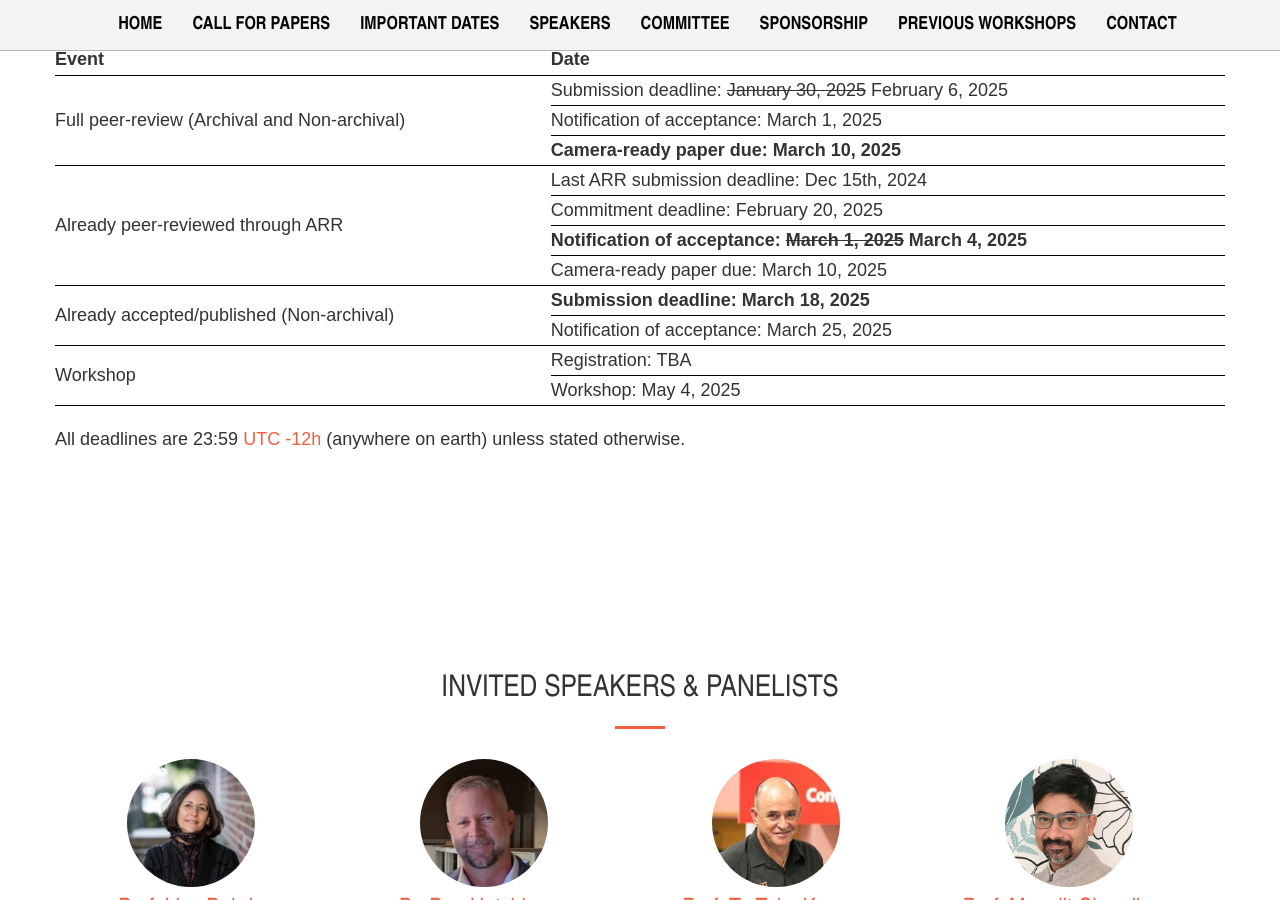
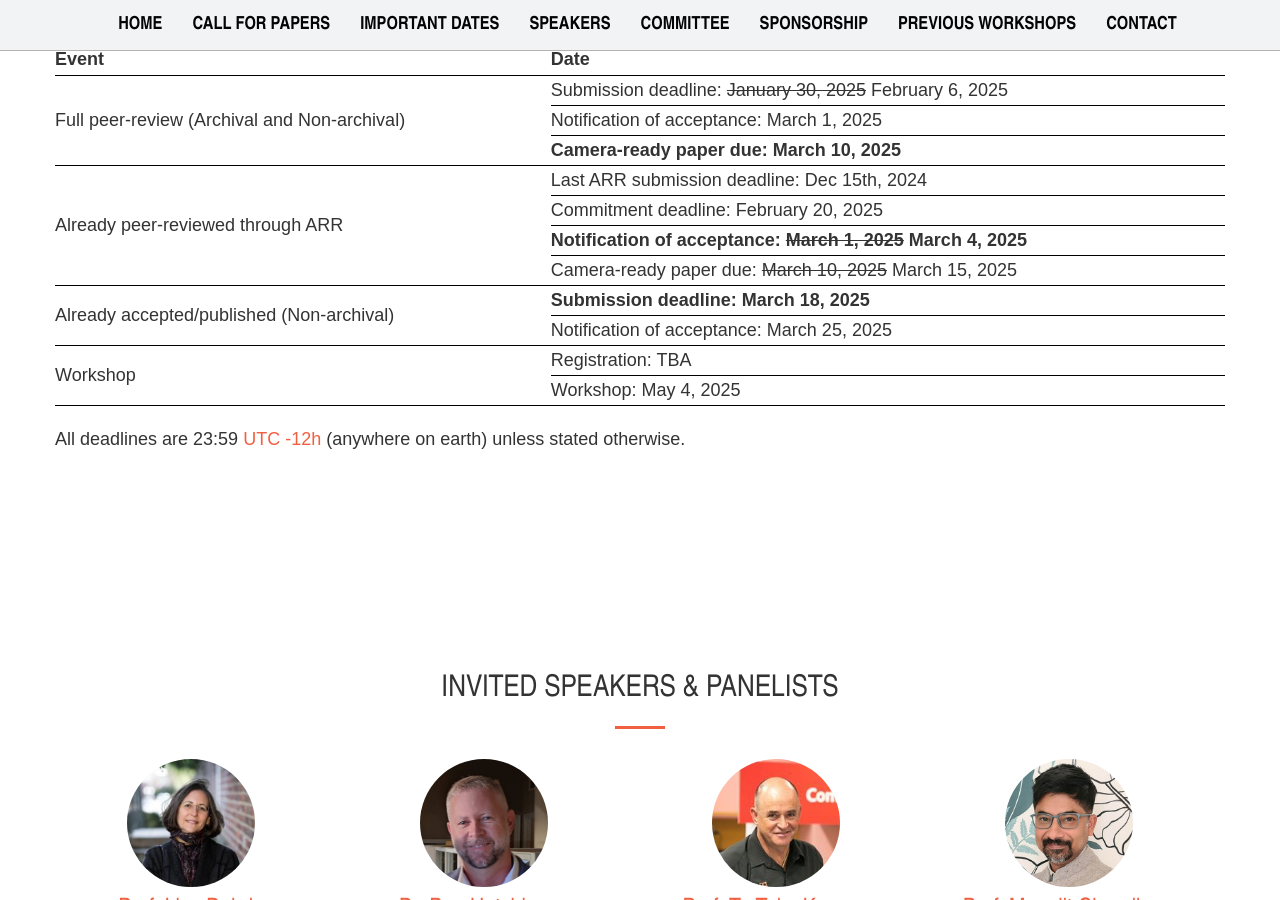
Before and after one commit to c3nlp/c3nlp.github.io, a Jekyll site: the page built from index.html, in a window 1280 px wide and 900 px high, scrolled down 1942 px. Built offline with Jekyll 4.4.1, drawn with Linux system fonts in a browser that asks for light colours.

Commit message:
extend cr ddl

```diff
--- a/_includes/dates.html
+++ b/_includes/dates.html
@@ -37,7 +37,7 @@
                         <td><b>Notification of acceptance: <del>March 1, 2025</del> March 4, 2025</b></td>
                     </tr>
                     <tr style="border-bottom: 1px solid black; height: 30px">
-                        <td>Camera-ready paper due: March 10, 2025</td>
+                        <td>Camera-ready paper due: <del>March 10, 2025</del> March 15, 2025</td>
                     </tr>
                     <tr style="border-bottom: 1px solid black; height: 30px">
                         <td rowspan="2" style="text-align: left;">Already accepted/published (Non-archival)</td>
--- a/_includes/sponsorship.html
+++ b/_includes/sponsorship.html
@@ -11,9 +11,9 @@
           <div style="display: flex; justify-content: center; align-items: center; gap: 60px; flex-wrap: wrap; margin-top: 60px;">
             <!-- Google Sponsor -->
             <div style="display: flex; justify-content: center; align-items: center; gap: 100px;">
-              <!-- <div style="width: 230px; height: 230px; display: flex; justify-content: center; align-items: center; background: #ffffff; border-radius: 1px; box-shadow: 0px 4px 6px rgba(0, 0, 0, 0.1);">
+              <div style="width: 230px; height: 230px; display: flex; justify-content: center; align-items: center; background: #ffffff; border-radius: 1px; box-shadow: 0px 4px 6px rgba(0, 0, 0, 0.1);">
                 <img src="img/sponsors/google.jpg" alt="Google" style="max-width: 100%; max-height: 100%;">
-              </div> -->
+              </div>
               <div style="width: 230px; height: 230px; display: flex; justify-content: center; align-items: center; background: #ffffff; border-radius: 1px; box-shadow: 0px 4px 6px rgba(0, 0, 0, 0.1);">
                 <img src="img/sponsors/apple.jpeg" alt="Apple" style="max-width: 100%; max-height: 100%;">
               </div>
```
